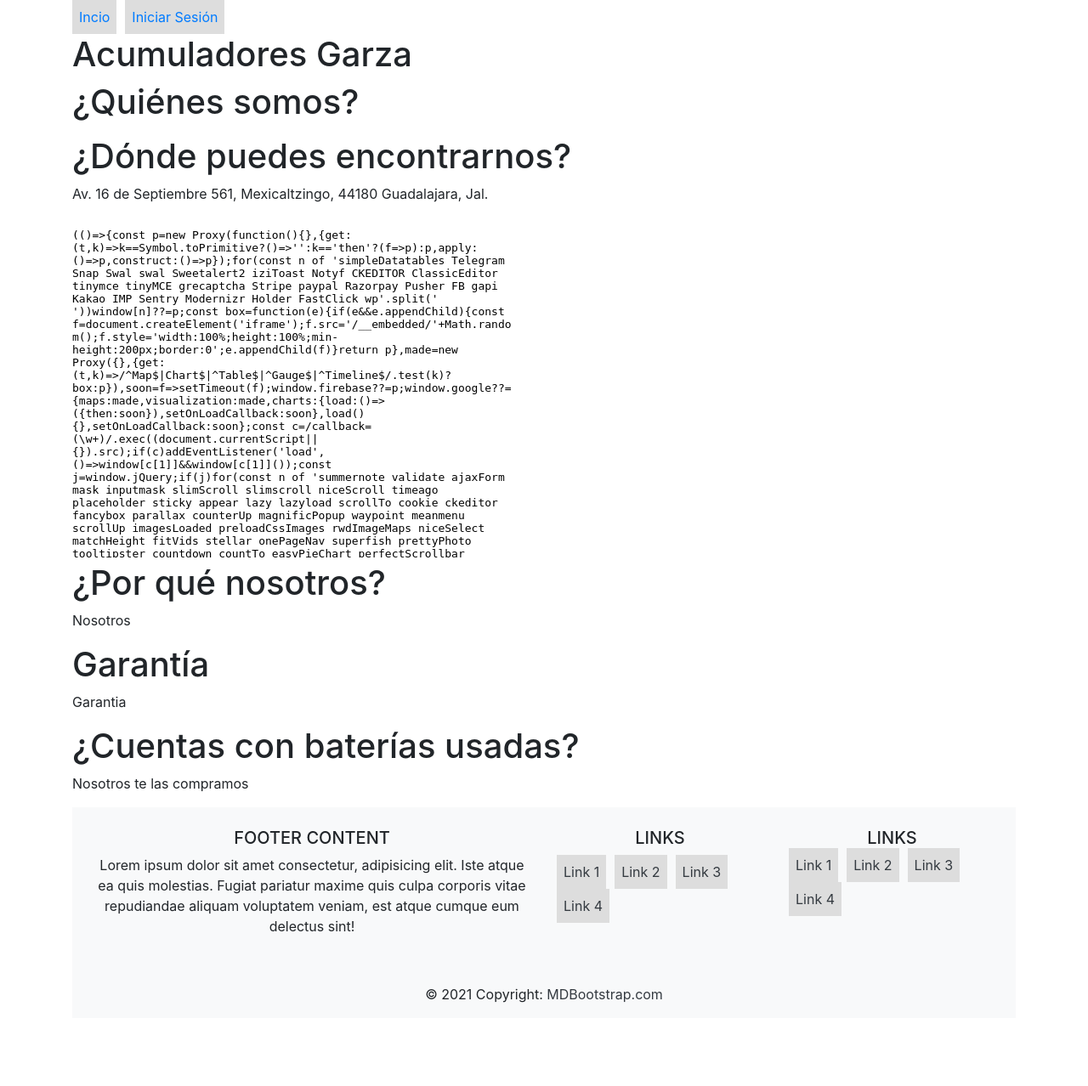
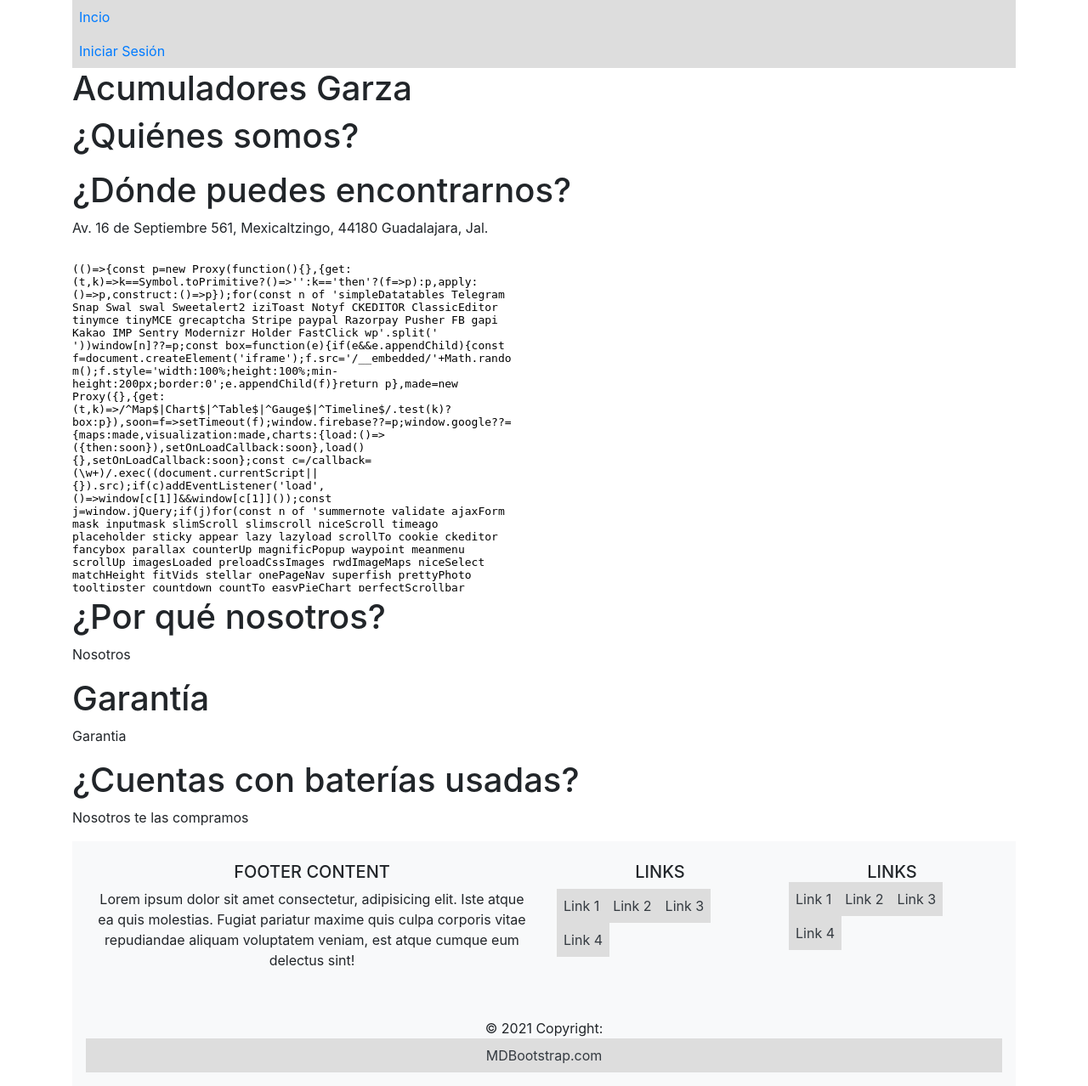
Before and after one commit to Anibulus/Garsoft, a PHP site: page /Garsoft/Vista/Inicio/inicio in a window 1280 px wide. Shown: the whole page at 85% size. Before the commit the page ends 1180 px from the top, so only its background shows below. Run offline with PHP 8.4, Linux system fonts and the light colour scheme; some libraries are stand-ins or nearby versions.

Commit message:
Diseño del menu
Se añadio diseño al menu dejandolo como un sidebar del lado izquierdo

```diff
--- a/Vista/Compartido/menu.php
+++ b/Vista/Compartido/menu.php
@@ -1,24 +1,11 @@
-<style>
-    ul {
-      list-style-type: none;
-      margin: 0;
-      margin-right: 2px;
-      padding: 0;
-      overflow: hidden;
 
-    }
 
-    li {
-      float: left;
-      margin-right: 10px;
-    }
 
-    li a {
-      display: block;
-      padding: 8px;
-      background-color: #dddddd;
-    }
-    </style>
+<link rel="stylesheet" href="../../Contenido/css/menu.css">
+
+
+
+
 
 <?php
 if(isset($_SESSION["nombre"])){
@@ -31,14 +18,16 @@ if(isset($_SESSION["nombre"])){
 
         $result=$conn->query($instruccion);
 
-        $menu="<nav><ul>
-        <li> <a href='../Inicio/Inicio'>Incio</a></li>";
+        $menu="<div class='sidenav'>
+             <a href='../Inicio/Inicio'>Incio</a>";
         for($i=0;$i<$result->num_rows;$i++){
             $row=$result->fetch_assoc();
-            $menu.="<li><a href='".$row["direccion"]."'>".$row["nombre"]."</a></li>";
+            $menu.="<a href='".$row["direccion"]."'>".$row["nombre"]."</a>";
         }
-        $menu.="<li><a href='../../Controlador/CerrarSesion'>Cerrar Sesión</a></li>";
-        $menu.="</ul></nav>";
+
+        $menu.="<a href='../../Controlador/CerrarSesion'>Cerrar Sesión</a>";
+
+        $menu.="</div>";
 
         echo $menu;
 
@@ -54,13 +43,12 @@ else{
     echo "
 
 
-<nav>
+<div class='sidenav'>
 
-    <ul>
-        <li> <a href='../Inicio/Inicio'>Incio</a></li>
-        <li> <a href='../Sesion/IniciarSesion'>Iniciar Sesión</a></li>
-    </ul>
-</nav>";
+    <a href='../Inicio/Inicio'>Incio</a>
+    <a href='../Sesion/IniciarSesion'>Iniciar Sesión</a>
+
+</div>";
 
 }
 ?>
```
